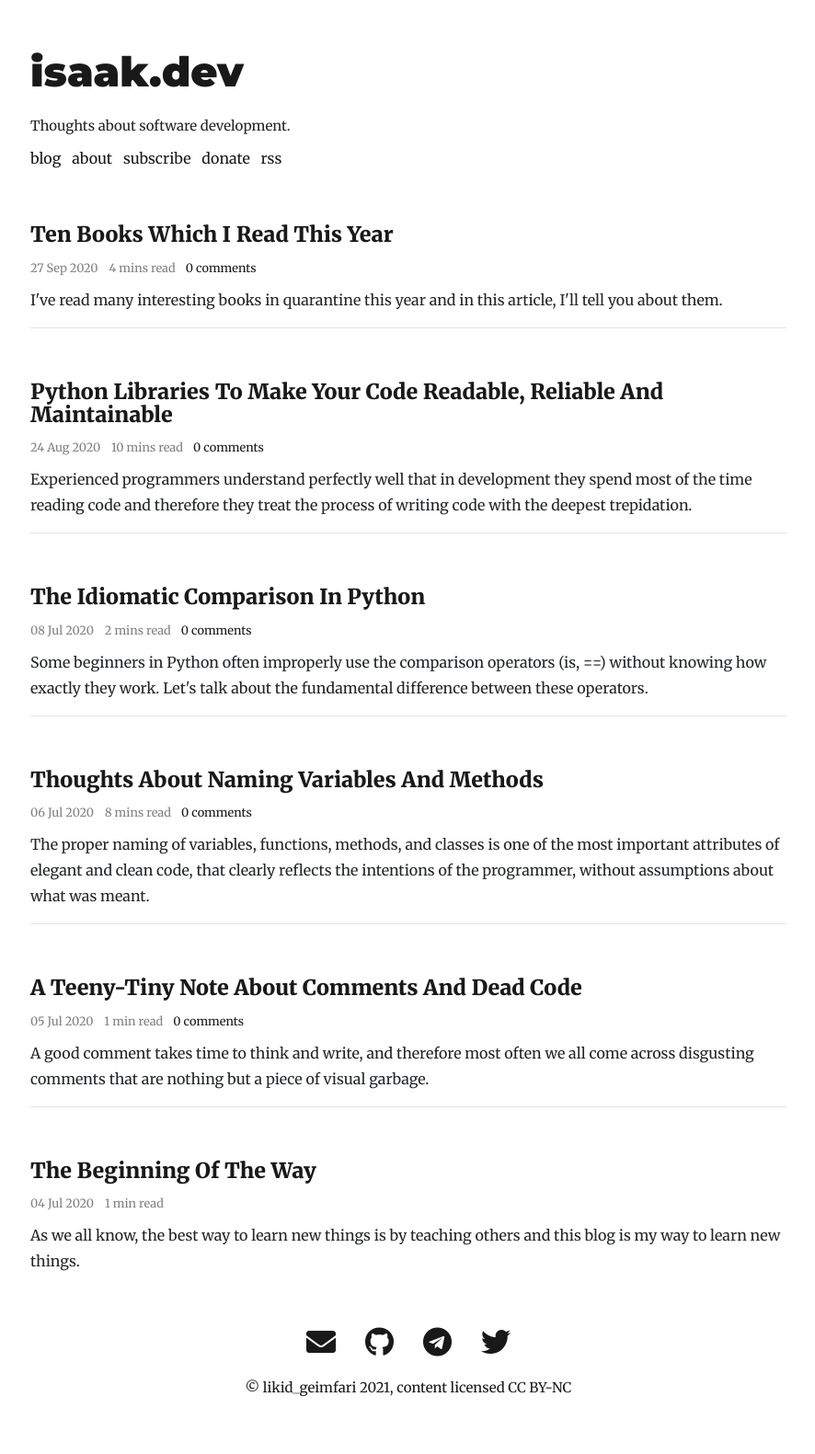
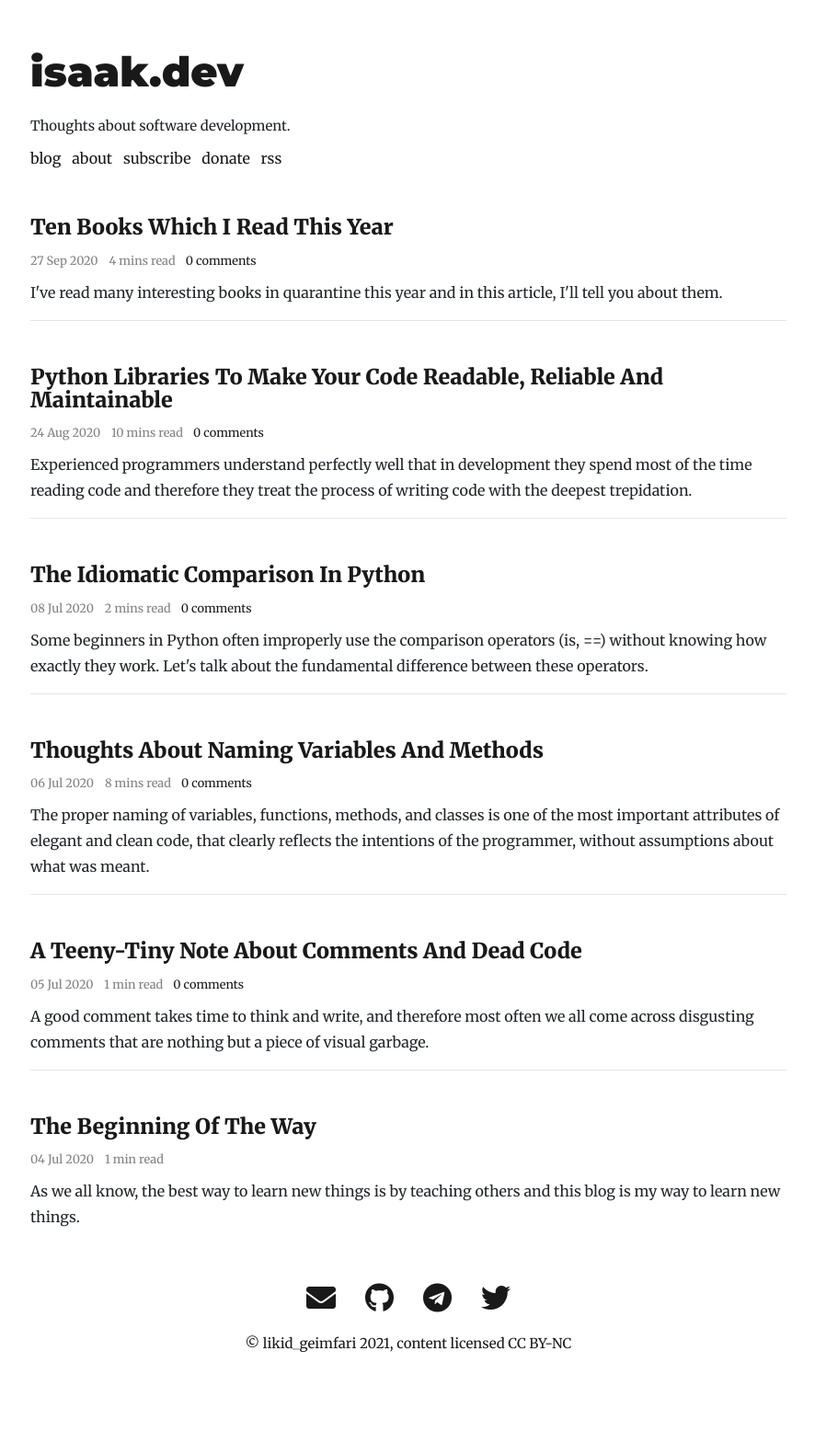
Before and after one commit to lk-geimfari/lk-geimfari.github.io, a Jekyll site: the page built from index.md, in a window 1280 px wide. Shown: the whole page at 92% size, without its empty margins (196-1082 px from the left). Built offline with Jekyll 4.4.1, drawn with Linux system fonts in a browser that asks for light colours; nearby versions of some CDN libraries; comment, search, counter and statistics services are not loaded; after the commit the page ends 1533 px from its top, so only the background shows below that.

Commit message:
Fix margin

```diff
--- a/assets/css/custom.css
+++ b/assets/css/custom.css
@@ -194,7 +194,7 @@ footer p {
     text-rendering: optimizeLegibility;
     font-size: 1.4427rem;
     line-height: 1.1;
-    margin-top: 3.5rem;
+    margin-top: 3rem;
 }
 
 .posts small {
```
